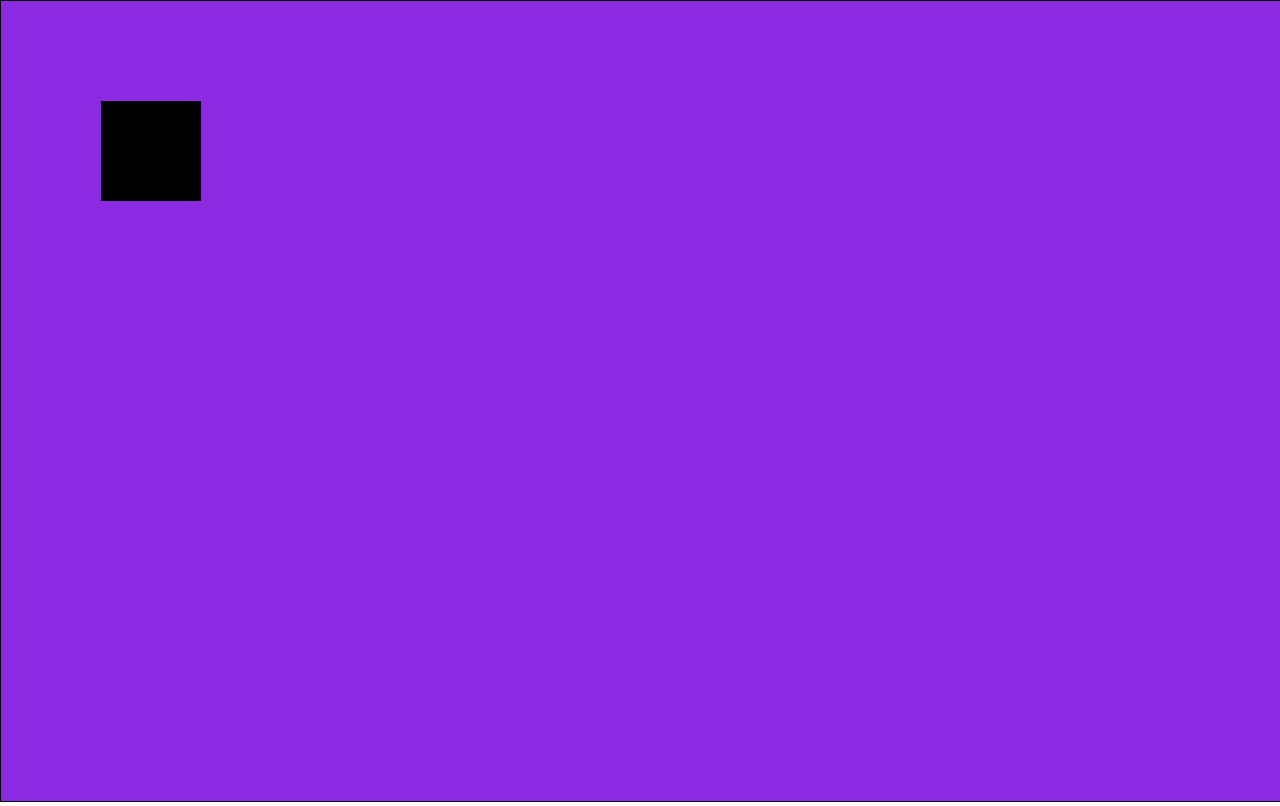
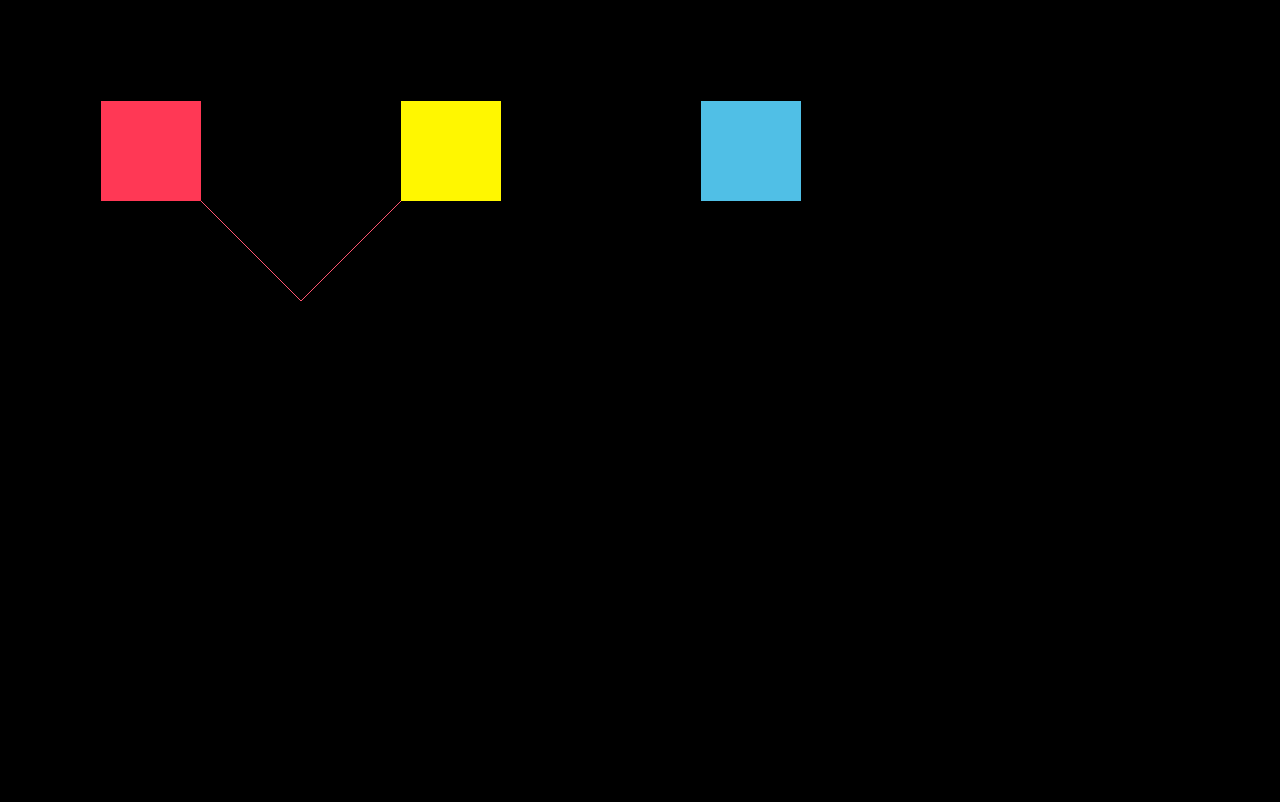
Before and after one commit to rli0909/HTML5-Canvas, a plain HTML site: page canvas/resize/index.html in a window 1280 px wide. Drawn offline with Linux system fonts and the light colour scheme.

Commit message:
added lines

```diff
--- a/canvas/resize/canvas.js
+++ b/canvas/resize/canvas.js
@@ -7,6 +7,19 @@ canvas.height = window.innerHeight;
 
 var context =  canvas.getContext('2d');
 
+context.fillStyle = "#FF3855";
 context.fillRect(100, 100, 100, 100);
+context.fillStyle = "#FFF700";
+context.fillRect(400, 100, 100, 100);
+context.fillStyle = "#50BFE6";
+context.fillRect(700, 100, 100, 100);
 
 console.log(canvas);
+
+// Line
+context.beginPath();
+context.moveTo(200, 200);
+context.lineTo(300, 300);
+context.lineTo(400, 200);
+context.strokeStyle = "#FF5470";
+context.stroke();
--- a/canvas/resize/index.html
+++ b/canvas/resize/index.html
@@ -8,7 +8,7 @@
     <style type="text/css">
         canvas {
             border: 1px solid black;
-            background: blueviolet;
+            background: black;
         }
 
         body {
```
